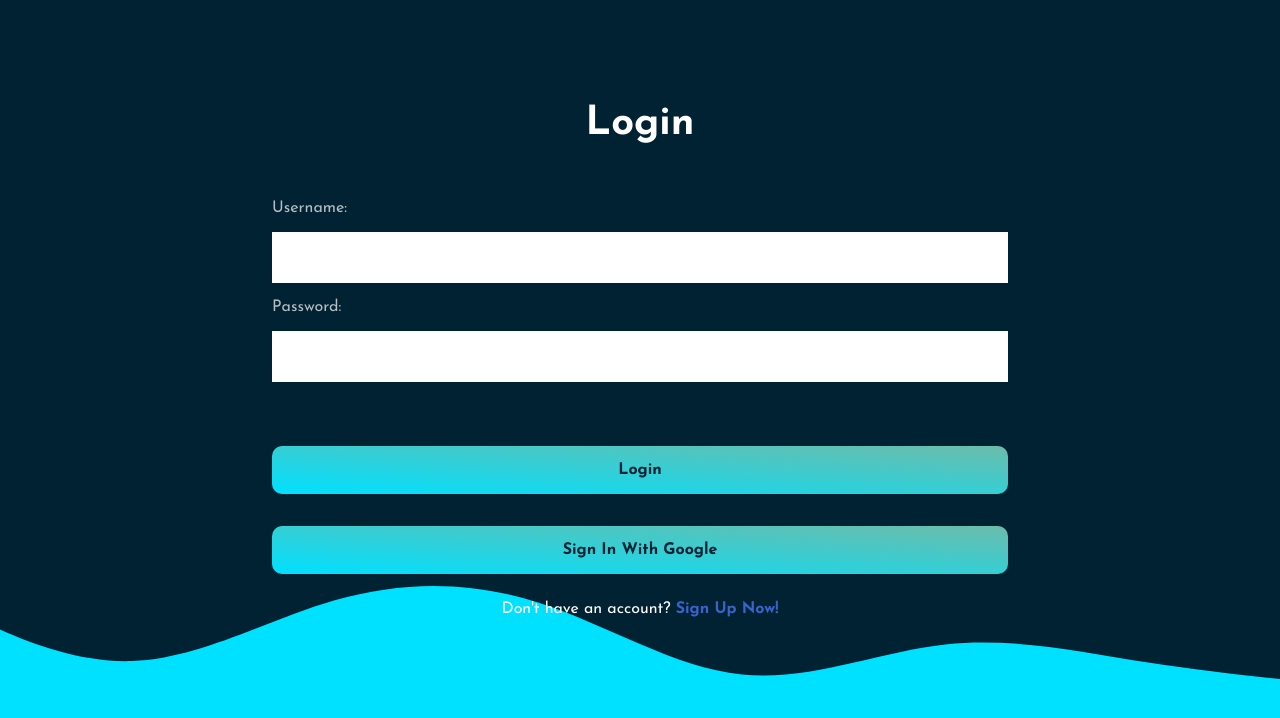
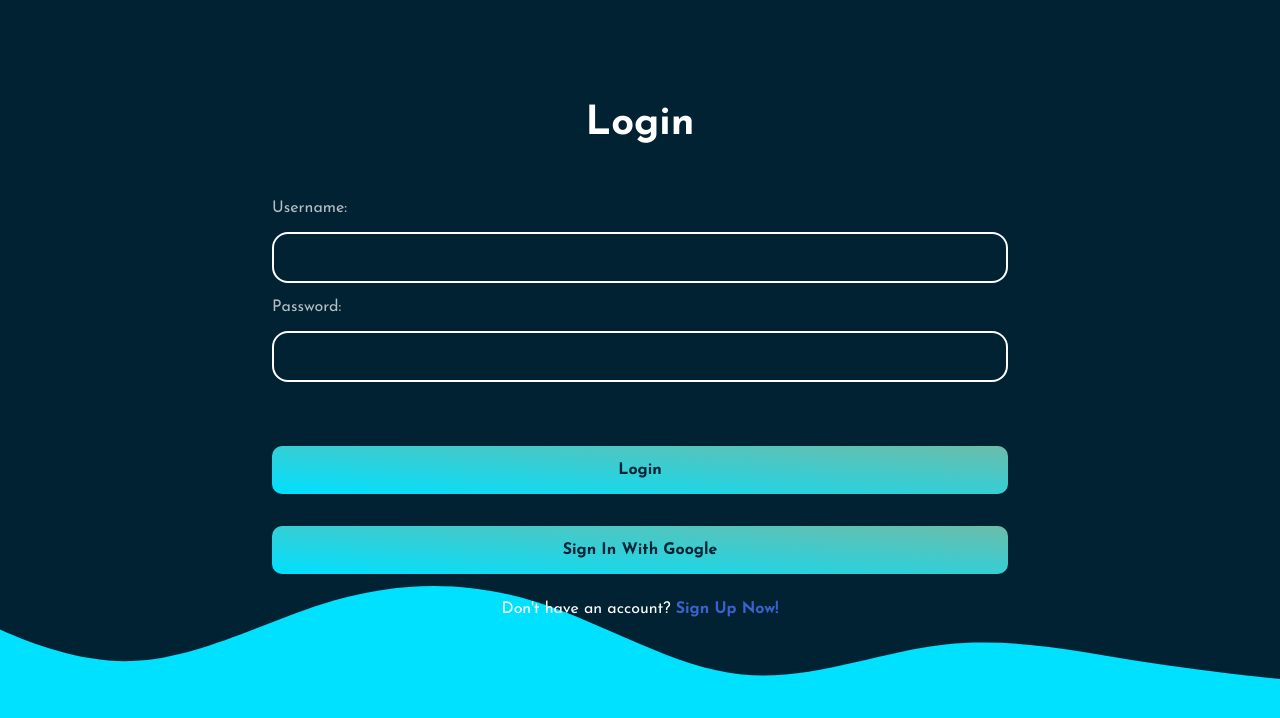
Before and after one commit to esmaelmoh/blog-mern-frontend, a React (Create React App) app: page / in a window 1280 px wide. Shown: the top 718 px of the page. Built offline with nearby package versions, Linux system fonts and the light colour scheme.

Commit message:
regular commit89

```diff
--- a/src/newjs.css
+++ b/src/newjs.css
@@ -56,8 +56,10 @@
 }
 .login-input-field-new{
     border: 2px solid white;
+    border-radius: 1rem;
     padding: 1rem 1rem;
     /* background-color: hsla(0, 0%, 100%, 0.692)  */
+    background-color: inherit;
 }
 .login-input-field:focus{
     outline: none;
```
Also changed, not shown: 1 other file (tests, documents, lock files or other folders).
